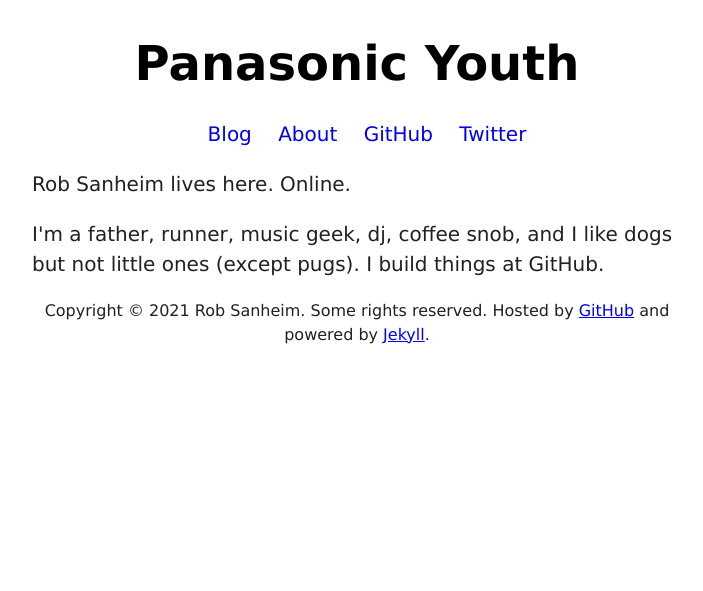
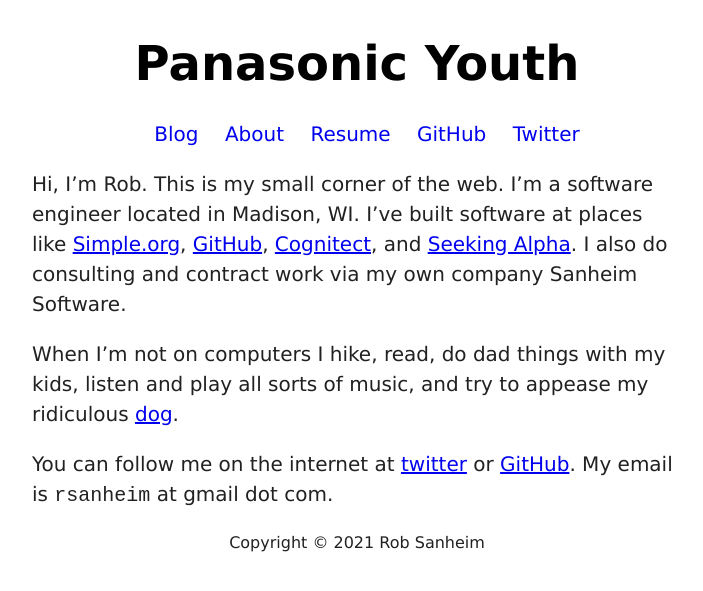
Before and after one commit to rsanheim/rsanheim.github.com, a Jekyll site: the page about.html, which Jekyll copies as it is, in a window 1280 px wide. Shown: the top 591 px of the page, without its empty margins (283-986 px from the left). Built offline with Jekyll 4.4.1, drawn with Linux system fonts in a browser that asks for light colours; nearby versions of some CDN libraries; library files that are not in the unit come from our copies; comment, search, counter and statistics services are not loaded.

Commit message:
more cleanup and adding things

```diff
--- a/_config.yml
+++ b/_config.yml
@@ -2,3 +2,11 @@
 permalink: pretty
 server: true
 incremental: true
+
+defaults:
+  -
+    scope:
+      path: "" # all files
+      type: "pages"
+    values:
+      show_header: true
--- a/_layouts/master.html
+++ b/_layouts/master.html
@@ -21,6 +21,7 @@
           <ul>
             <li><a href='/archive' id='blog_link' title='Blog'>Archive</a></li>
             <li><a href='/about.html' id='about_link' title='About'>About</a></li>
+            <li><a href='/resume' title="Rob Sanheim's resume" rel='me'>Resume</a></li>
             <li><a href='https://github.com/rsanheim' title='Rob Sanheim on GitHub' rel='me' id='github_link'>GitHub</a></li>
             <li><a href='https://twitter.com/rsanheim' title='Rob Sanheim on Twitter' rel='me' id='twitter_link'>Twitter</a></li>
           </ul>
@@ -33,7 +34,7 @@
       </div>
 
       <div id='footer'>
-        Copyright &copy; 2021 Rob Sanheim. Some rights reserved. <br />
+        Copyright &copy; 2021 Rob Sanheim
       </div>
 
     </div>
--- a/about.html
+++ b/about.html
@@ -18,39 +18,30 @@
           <ul>
             <li><a href='/' id='blog_link' title='Blog'>Blog</a></li>
             <li><a href='/about.html' id='about_link' title='About'>About</a></li>
+            <li><a href='/resume' title="Rob Sanheim's resume" rel='me'>Resume</a></li>
             <li><a href='https://github.com/rsanheim' target='_blank' title='GitHub' rel='me' id='github_link'>GitHub</a></li>
             <li><a href='https://twitter.com/rsanheim' title='Twitter' target='_blank' rel='me' id='twitter_link'>Twitter</a></li>
           </ul>
         </div>
       </div>
       <div id='content'>
-        <p>
-          Rob Sanheim lives here.  Online.
-        </p>
-        <p>
-          I'm a father, runner, music geek, dj, coffee snob, and I like dogs but not little ones (except pugs).  I build things at GitHub.
-        </p>
-        <div class='clearfix'></div>
+
+        <p>Hi, I’m Rob. This is my small corner of the web. I’m a software engineer
+          located in Madison, WI. I’ve built software at places like <a href="https://simple.org">Simple.org</a>, </a><a href="https://github.com">GitHub</a>, <a href="http://cognitect.com/">Cognitect</a>,
+          and <a href="https://seekingalpha.com">Seeking Alpha</a>. I also do consulting and contract work
+          via my own company Sanheim Software.</p>
+
+          <p>When I’m not on computers I hike, read, do dad things with my kids, listen and play
+          all sorts of music, and try to appease my ridiculous <a href="https://www.instagram.com/p/2ccAkZwgrn/">dog</a>.</p>
+
+          <p>You can follow me on the internet at <a href="https://twitter.com/rsanheim">twitter</a> or
+          <a href="https://github.com/rsanheim">GitHub</a>.  My email is <code class="highlighter-rouge">rsanheim</code> at gmail dot com.</
       </div>
 
       <div id='footer'>
-        Copyright &copy; 2021 Rob Sanheim. Some rights reserved. Hosted by <a href='https://github.com/rsanheim/rsanheim.github.com/' target='_blank'>GitHub</a> and powered by <a href='https://github.com/mojombo/jekyll'>Jekyll</a>.
+        Copyright &copy; 2021 Rob Sanheim
       </div>
 
     </div>
-    <script type="text/javascript">
-    //<![CDATA[
-    (function() {
-    		var links = document.getElementsByTagName('a');
-    		var query = '?';
-    		for(var i = 0; i < links.length; i++) {
-    			if(links[i].href.indexOf('#disqus_thread') >= 0) {
-    				query += 'url' + i + '=' + encodeURIComponent(links[i].href) + '&';
-    			}
-    		}
-    		document.write('<script charset="utf-8" type="text/javascript" src="https://disqus.com/forums/misterbleigh/get_num_replies.js' + query + '"></' + 'script>');
-    	})();
-    //]]>
-    </script>
   </body>
 </html>
```
Also changed, not shown: _layouts/post.html (+2 -15 lines).
